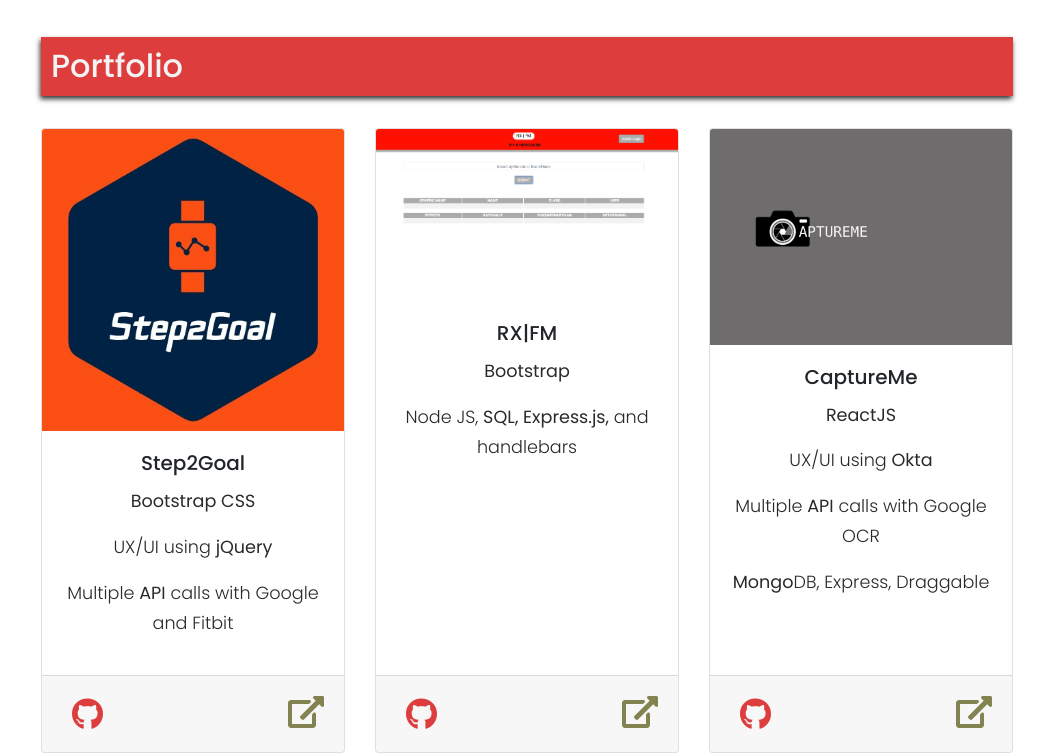
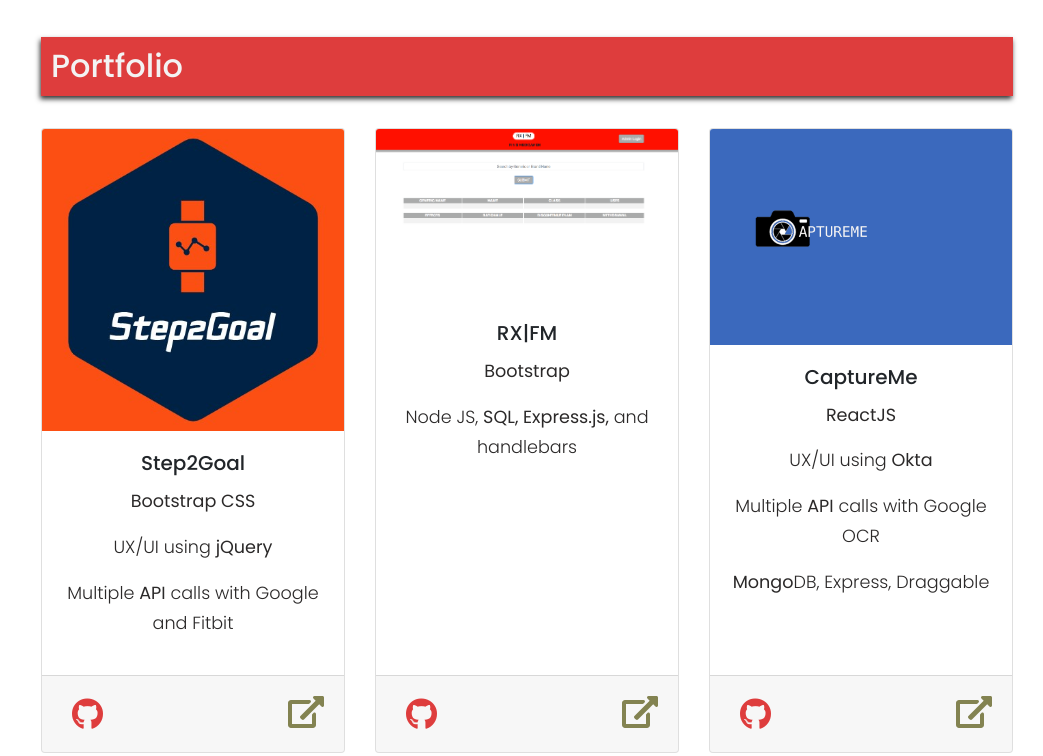
Before and after one commit to lrush85/lrush85.github.io, a plain HTML site: page index.html in a window 1280 px wide. Shown: the part 2020-2776 px from the top of the page, without its empty margins (237-1280 px from the left). Drawn offline with nearby package versions, Linux system fonts and the light colour scheme.

Commit message:
Added background color to captureme image

```diff
--- a/assets/css/styles.css
+++ b/assets/css/styles.css
@@ -377,8 +377,10 @@
 }
 
 #capture-me {
-    background-color: rgb(110, 108, 108);
+    background-color: rgb(59, 105, 189);
 }
+
+
 
 
 /* ---------------------------------------------------
```
